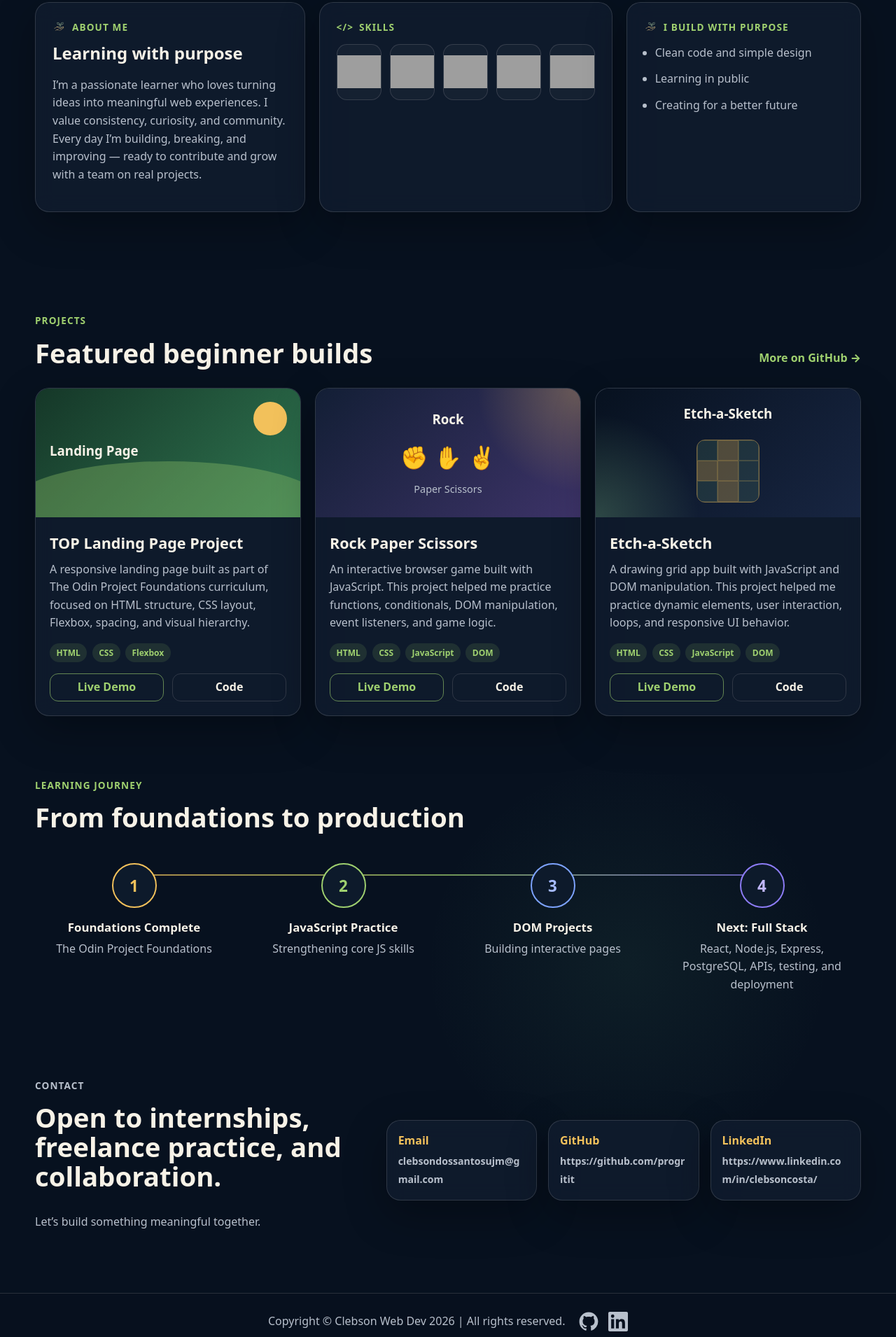
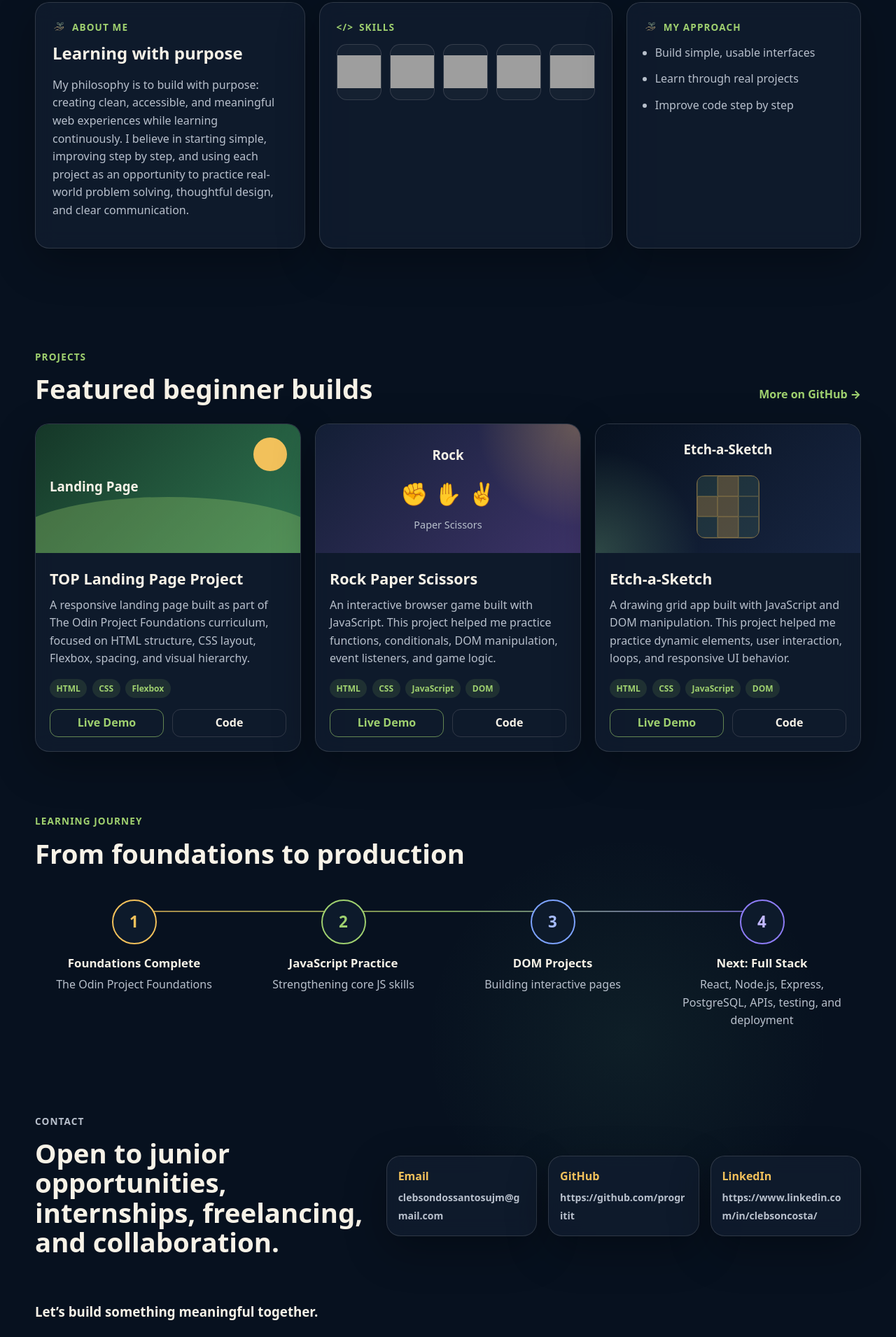
Before and after one commit to progritit/Portfolio, a plain HTML site: page index.html in a window 1280 px wide. Shown: the part 815-2725 px from the top of the page at 70% size. Drawn offline with Linux system fonts and the light colour scheme; grey boxes are pictures that could not be loaded.

Commit message:
Update contact information and other small changes

```diff
--- a/index.html
+++ b/index.html
@@ -45,7 +45,7 @@
               <img src="assets/leaf.png" alt="" />
               Code. Learn. Build. Grow.
             </p>
-            <h1>Clebson Web Dev</h1>
+            <h1>Clebson</h1> <h1>Web Dev</h1>
             <p class="hero-subtitle">Aspiring Full-Stack Web Developer</p>
             <p class="hero-text">
               Building real projects while learning full-stack web development through The Odin Project.
@@ -90,9 +90,8 @@
             </div>
             <h2>Learning with purpose</h2>
             <p>
-              I’m a passionate learner who loves turning ideas into meaningful web experiences. I value
-              consistency, curiosity, and community. Every day I’m building, breaking, and improving — ready
-              to contribute and grow with a team on real projects.
+              My philosophy is to build with purpose: creating clean, accessible, and meaningful web experiences while learning continuously.
+              I believe in starting simple, improving step by step, and using each project as an opportunity to practice real-world problem solving, thoughtful design, and clear communication.
             </p>
           </article>
 
@@ -113,12 +112,12 @@
           <article class="purpose-card card">
             <div class="section-label">
               <img src="assets/leaf.png" alt="" />
-              <span>I build with purpose</span>
+              <span>My approach</span>
             </div>
             <ul>
-              <li>Clean code and simple design</li>
-              <li>Learning in public</li>
-              <li>Creating for a better future</li>
+                <li>Build simple, usable interfaces</li>
+                <li>Learn through real projects</li>
+                <li>Improve code step by step</li>
             </ul>
           </article>
         </div>
@@ -288,8 +287,7 @@
         <div class="container contact-grid">
           <div>
             <p class="section-kicker">Contact</p>
-            <h2>Open to internships, freelance practice, and collaboration.</h2>
-            <p>Let’s build something meaningful together.</p>
+            <h2>Open to junior opportunities, internships, freelancing, and collaboration.</h2>
           </div>
 
           <div class="contact-links">
@@ -306,6 +304,12 @@
               <strong>https://www.linkedin.com/in/clebsoncosta/</strong>
             </a>
           </div>
+
+          <div>
+            <h3>Let’s build something meaningful together.</h3>
+          </div>
+
+
         </div>
       </section>
     </main>
--- a/styles.css
+++ b/styles.css
@@ -799,3 +799,7 @@ pre {
     width: 100%;
   }
 }
+
+#copyright-year {
+  color: var(--gold);
+}
```
